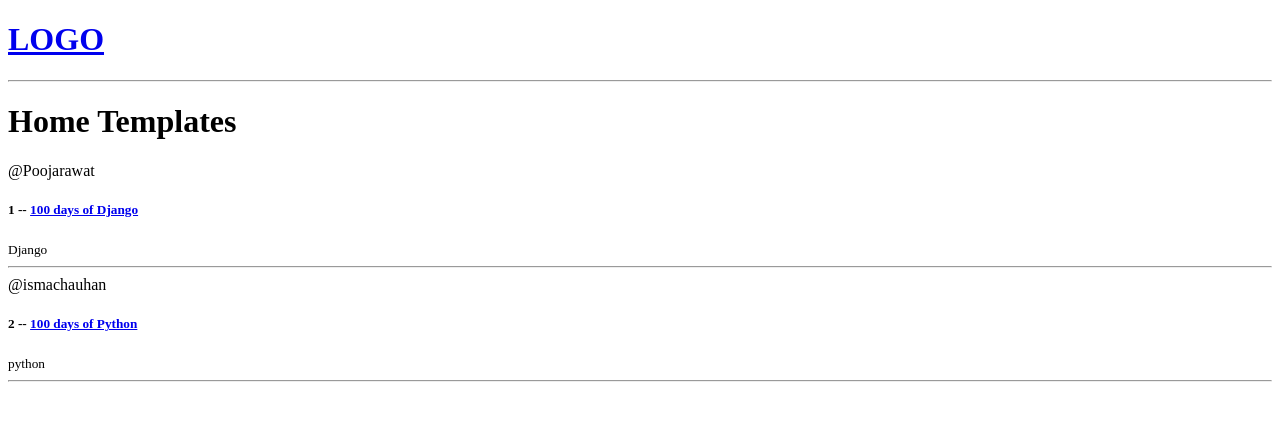
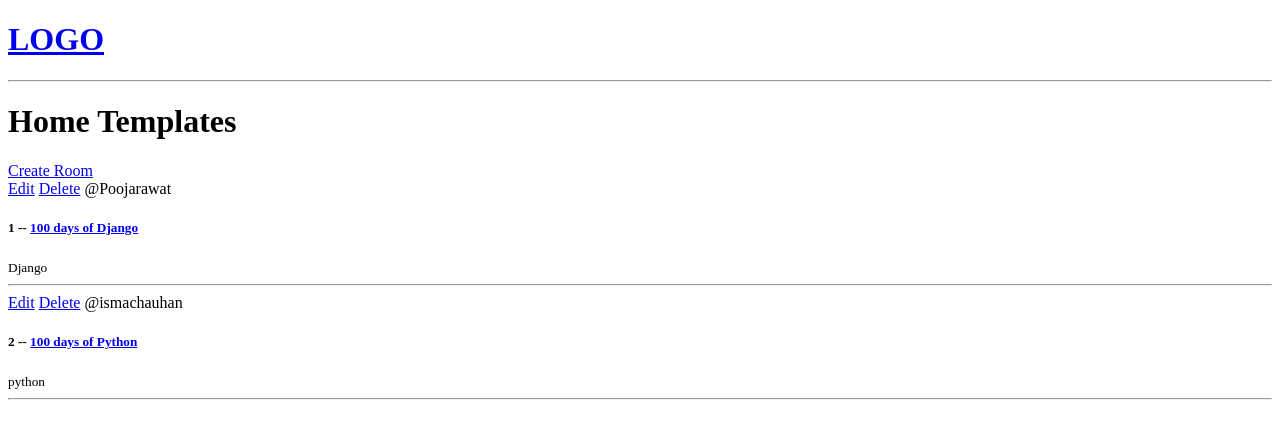
Before and after one commit to ismachauhan/studybud, a Django app: page / in a window 1280 px wide. Shown: the top 439 px of the page. Run offline with Django 5.2, Linux system fonts and the light colour scheme; data comes from the database, SQL or seed files in the repository; both versions use the stored data as it was after the commit.

Commit message:
CRUD completed

```diff
--- a/base/models.py
+++ b/base/models.py
@@ -18,8 +18,13 @@ class Room(models.Model):
     updated=models.DateTimeField(auto_now=True)
     created=models.DateTimeField(auto_now_add=True)
 
+    class Meta:
+        ordering=['-updated','-created']
+
+
     def __str__(self):
         return self.name
+
 class Message(models.Model):
     user=models.ForeignKey(User,on_delete=models.CASCADE)
     room=models.ForeignKey(Room,on_delete=models.CASCADE)
--- a/base/templates/base/home.html
+++ b/base/templates/base/home.html
@@ -5,9 +5,12 @@
 
 
 <div>
+    <a href="{% url 'create-room' %}">Create Room</a>
     <div>
         {% for room in rooms %}
         <div>
+            <a href="{% url 'update-room' room.id %}">Edit</a>
+            <a href="{% url 'delete-room' room.id %}">Delete</a>
             <span>@{{room.host.username}}</span>
             <h5>{{room.id}} -- <a href="{% url 'room' room.id %}">{{room.name}}</a></h5>
             <small>{{room.topic.name}}</small>
--- a/base/templates/base/room.html
+++ b/base/templates/base/room.html
@@ -1,6 +1,6 @@
 {% extends 'main.html' %}
 
-{%block content%}
+{% block content %}
 <h1>{{room.name}}</h1>
 
 {% endblock content %}
--- a/base/urls.py
+++ b/base/urls.py
@@ -4,4 +4,7 @@ from . import views
 urlpatterns= [
     path('',views.home, name="home"),
     path('room/<str:pk>/',views.room,name="room"),
+    path('create-room/',views.createRoom,name="create-room"),
+    path('update-room/<str:pk>',views.updateRoom,name="update-room"),
+    path('delete-room/<str:pk>',views.deleteRoom,name="delete-room"),
 ]
--- a/base/views.py
+++ b/base/views.py
@@ -1,6 +1,7 @@
-from django.shortcuts import render
+from django.shortcuts import render, redirect
 
 from .models import Room
+from .forms import RoomForm
 
 # rooms=[
 #     {'id':1,'name':'lets learn python'},
@@ -22,3 +23,32 @@ def room(request, pk):
 
     context= {'room':room}
     return render(request,'base/room.html',context)
+
+def createRoom(request):
+    form=RoomForm()
+    if request.method=='POST':
+        form=RoomForm(request.POST)
+        if form.is_valid():
+            form.save()
+            return redirect('home')
+
+    context={'form': form}
+    return render(request, 'base/room_form.html',context)
+def updateRoom(request,pk):
+    room=Room.objects.get(id=pk)
+    form=RoomForm(instance=room)
+
+    if request.method=='POST':
+        form=RoomForm(request.POST,instance=room)
+        if form.is_valid():
+            form.save()
+            return redirect('home')
+
+    context={'form':form}
+    return render(request,'base/room_form.html',context)
+def deleteRoom(request,pk):
+    room=Room.objects.get(id=pk)
+    if request.method=='POST':
+        room.delete()
+        return redirect('home')
+    return render(request,'base/delete.html',{'obj':room})
```
Also changed, not shown: base/forms.py (added, +7 -0 lines), base/templates/base/delete.html (added, +12 -0 lines), base/templates/base/room_form.html (added, +13 -0 lines), db.sqlite3.
